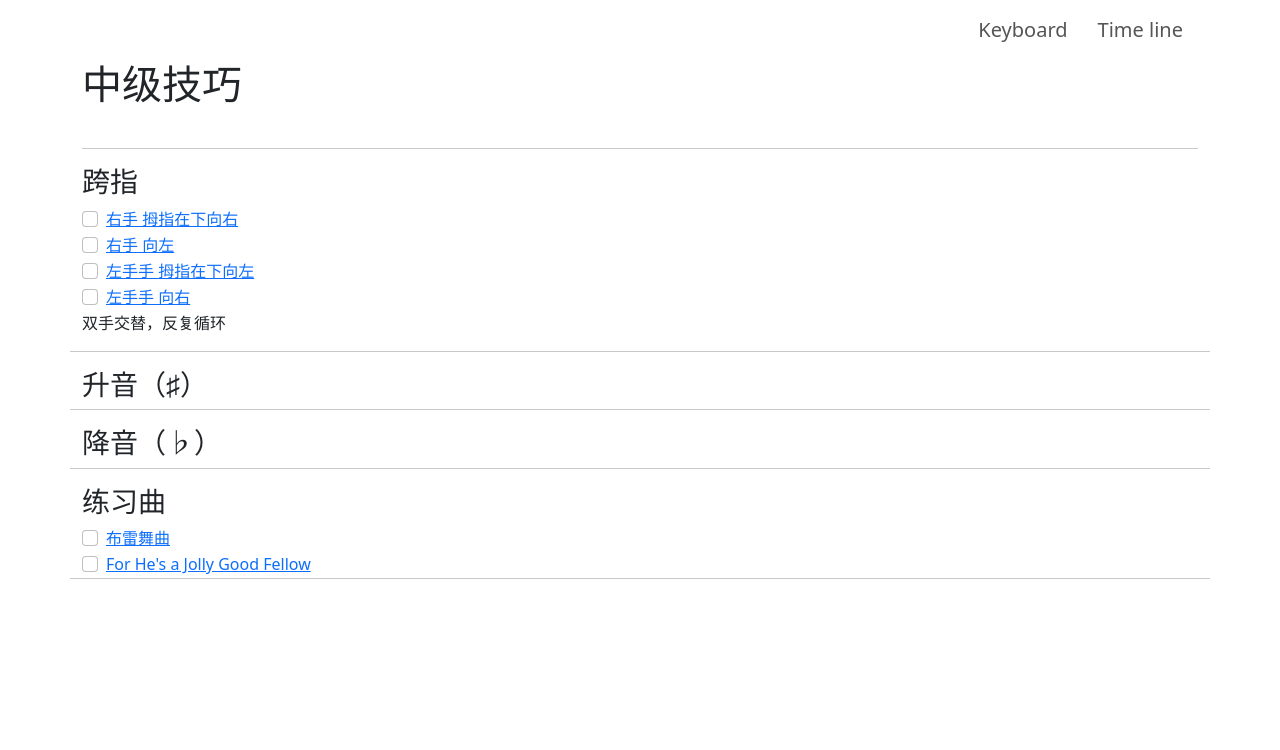
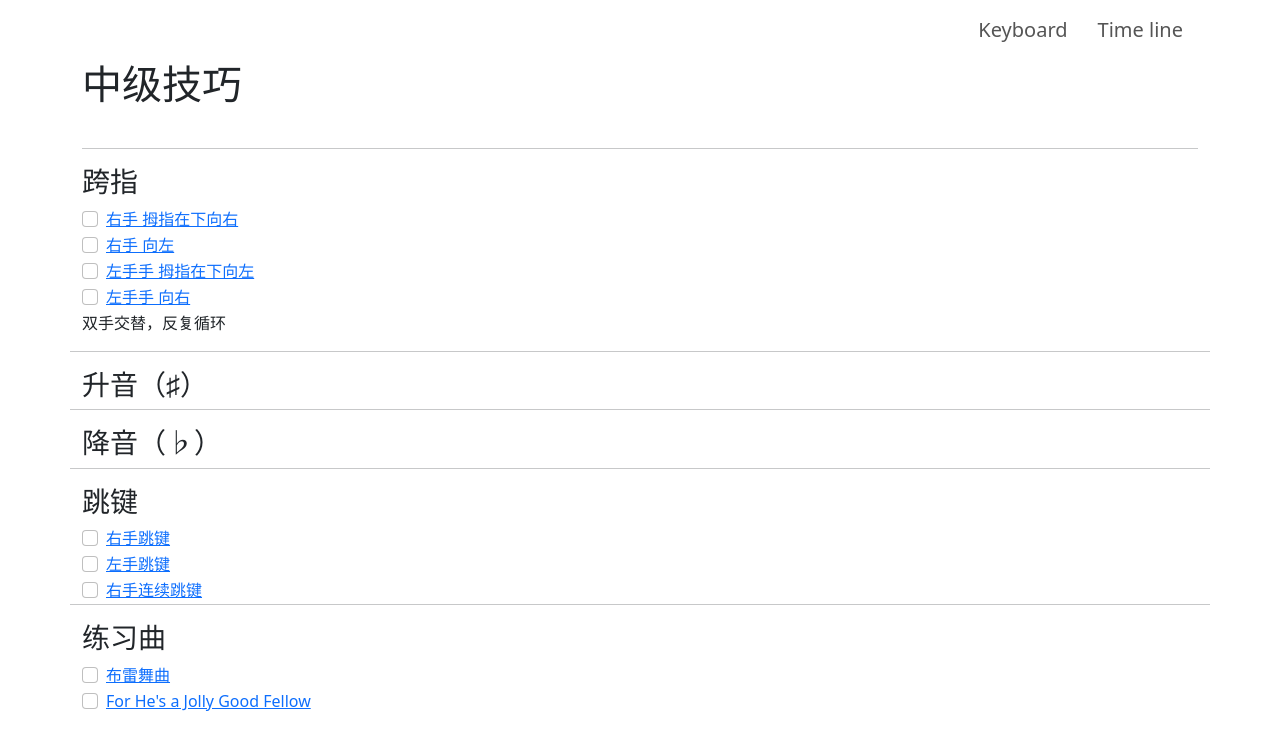
Before and after one commit to HarryWang74/leanringPiano, an Angular app in the folder webPages/: page /week04a in a window 1280 px wide. Shown: the top 750 px of the page. Built offline with nearby package versions, Linux system fonts and the light colour scheme.

Commit message:
Update week04a.component.html

```diff
--- a/webPages/src/app/week04/week04a/week04a.component.html
+++ b/webPages/src/app/week04/week04a/week04a.component.html
@@ -47,6 +47,24 @@
 
     <div class="row">
         <div class="col-4">
+            <h3>跳键</h3>
+            <checkbox-link>
+                <a target="_blank" href="https://app.flowkey.com/player/yXLgRS9Cncaw95iNy?title=%E4%BC%B8%E5%B1%95%E6%89%8B%E6%8C%87%20%E2%80%94%20%E5%8F%B3%E6%89%8B&artist=flowkey&courseCategorySlug=course-category-NYXzF6mXjRfAwnEeB&courseId=5msjQtAkGXSfkBSsg&slideId=bs2ubjLGefmsYpHye&part=0">右手跳键</a>
+            </checkbox-link>
+            <checkbox-link>
+                <a target="_blank" href="https://app.flowkey.com/player/xHHW6HvSFRBaXWHrh?title=%E4%BC%B8%E5%B1%95%E6%89%8B%E6%8C%87%20%E2%80%94%20%E5%B7%A6%E6%89%8B&artist=flowkey&courseCategorySlug=course-category-NYXzF6mXjRfAwnEeB&courseId=5msjQtAkGXSfkBSsg&slideId=Lbxa4rnCN8T2HBmvS&part=0">左手跳键</a>
+            </checkbox-link>
+            <checkbox-link>
+                <a target="_blank" href="https://app.flowkey.com/player/xz6hRZRPDKAykDQdQ?title=%E6%89%8B%E6%8C%87%E4%BC%B8%E5%B1%95%20%E2%80%94%20%E9%AB%98%E7%BA%A7%E7%BB%83%E4%B9%A0&artist=flowkey&courseCategorySlug=course-category-NYXzF6mXjRfAwnEeB&courseId=5msjQtAkGXSfkBSsg&slideId=xsSiSXHPKeT7hcDKH&part=0">右手连续跳键</a>
+            </checkbox-link>
+        </div>
+        <div class="col-8">
+        </div>
+        <hr>
+    </div>
+
+    <div class="row">
+        <div class="col-4">
             <h3>练习曲</h3>
             <checkbox-link>
                 <a target="_blank" href="https://app.flowkey.com/courses/course-category-NYXzF6mXjRfAwnEeB/JRXPmCCv6YN8dTbHY/xtjn8pSxufJfFnHbb">布雷舞曲</a>
@@ -57,6 +75,5 @@
         </div>
         <div class="col-8">
         </div>
-        <hr>
     </div>
 </div>
```
